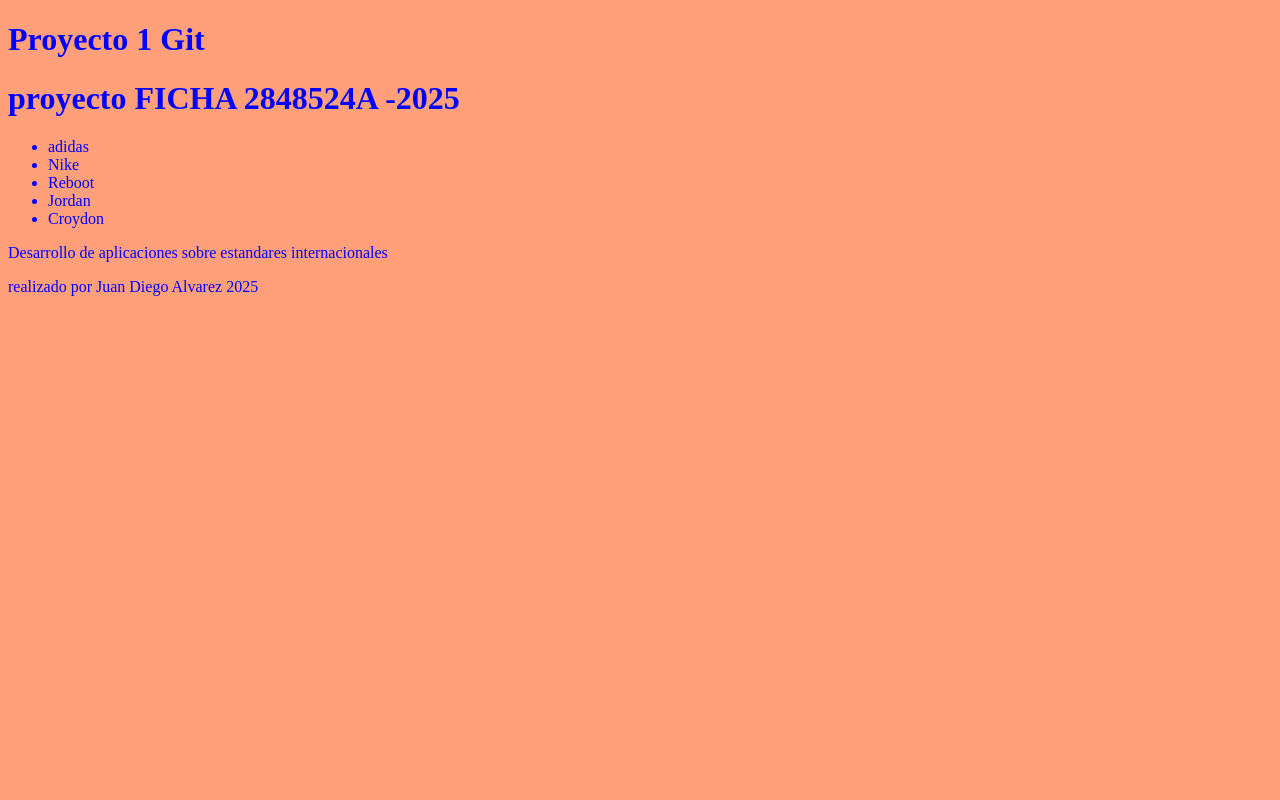
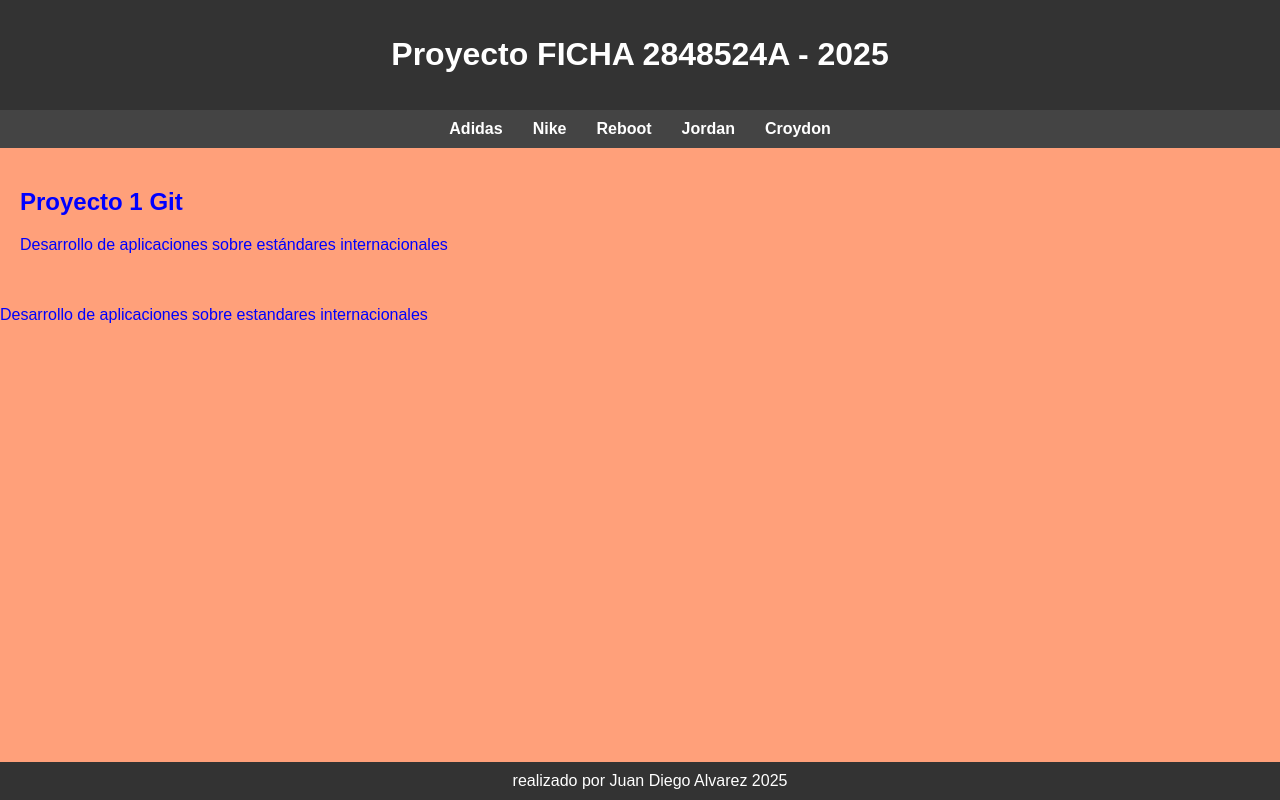
Before and after one commit to WashingtonNieto/524A_proyecto1, a plain HTML site: page index.html in a window 1280 px wide. Drawn offline with Linux system fonts and the light colour scheme.

Commit message:
Agregue el menu

```diff
--- a/index.html
+++ b/index.html
@@ -6,25 +6,100 @@
   <meta name="viewport" content="width=device-width, initial-scale=1.0">
   <link rel="stylesheet" href="styles.css">
   <title>Proyecto1 Git</title>
+  <style>
+    /* Estilos rápidos para que se vea mejor sin depender de styles.css */
+    body {
+      font-family: Arial, sans-serif;
+      margin: 0;
+      padding: 0;
+    }
+
+    header {
+      background-color: #333;
+      color: white;
+      padding: 15px;
+      text-align: center;
+    }
+
+    nav {
+      background-color: #444;
+      padding: 10px;
+    }
+
+    nav ul {
+      list-style: none;
+      display: flex;
+      justify-content: center;
+      margin: 0;
+      padding: 0;
+    }
+
+    nav ul li {
+      margin: 0 15px;
+    }
+
+    nav ul li a {
+      color: white;
+      text-decoration: none;
+      font-weight: bold;
+    }
+
+    nav ul li a:hover {
+      text-decoration: underline;
+    }
+
+    main {
+      padding: 20px;
+    }
+
+    aside {
+      background-color: #f0f0f0;
+      padding: 15px;
+      margin: 20px;
+      border-radius: 5px;
+    }
+
+    footer {
+      background-color: #333;
+      color: white;
+      text-align: center;
+      padding: 10px;
+      position: fixed;
+      bottom: 0;
+      width: 100%;
+    }
+  </style>
 </head>
 
 <body>
-  <h1>Proyecto 1 Git</h1>
+  <header>
+    <h1>Proyecto FICHA 2848524A - 2025</h1>
+  </header>
 
-  <header>
-    <h1>proyecto FICHA 2848524A -2025</h1>
-  </header>
+  <!-- Menú de navegación -->
   <nav>
     <ul>
-      <li>adidas</li>
-      <li>Nike</li>
-      <li>Reboot</li>
-      <li>Jordan</li>
-      <li>Croydon</li>
+      <li><a href="#">Adidas</a></li>
+      <li><a href="#">Nike</a></li>
+      <li><a href="#">Reboot</a></li>
+      <li><a href="#">Jordan</a></li>
+      <li><a href="#">Croydon</a></li>
     </ul>
   </nav>
-  <sidebar>
-    <section>
+
+  <main>
+    <h2>Proyecto 1 Git</h2>
+
+
+      <p>Desarrollo de aplicaciones sobre estándares internacionales</p>
+  </main>
+
+  <footer>
+    Realizado por Juan Diego Alvarez - 2025
+  </footer>
+</body>
+
+</html>
 
       <p>Desarrollo de aplicaciones
         sobre estandares internacionales
```
